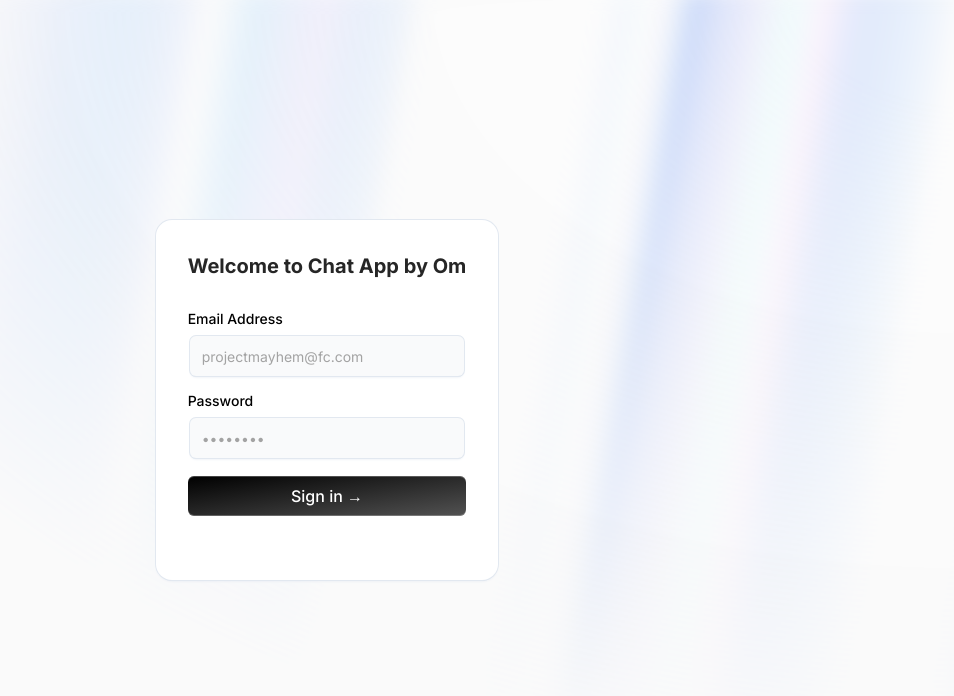
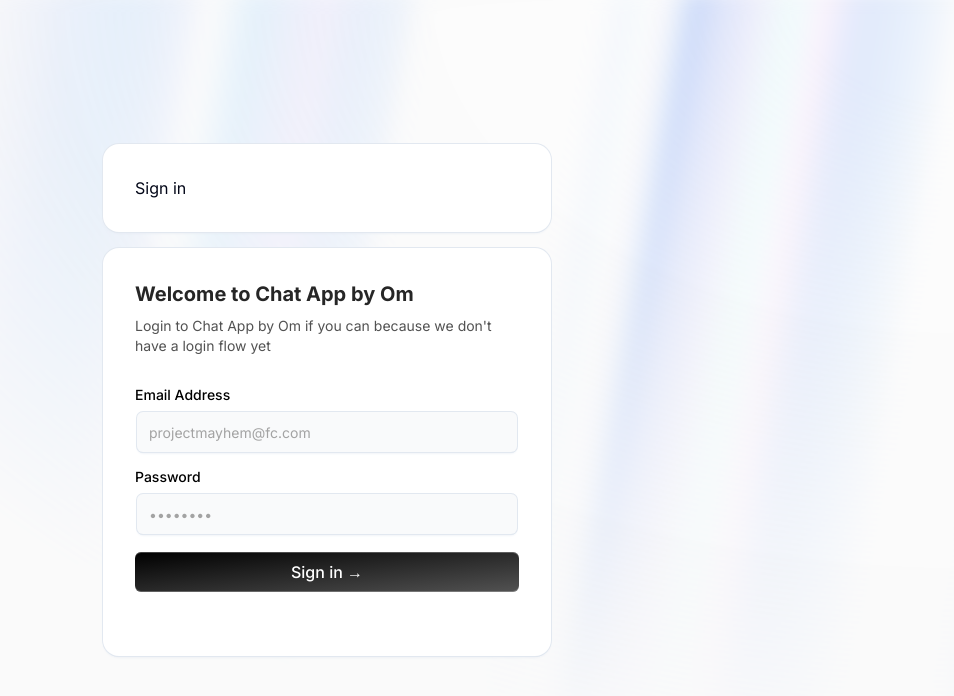
Before and after one commit to OmBharti999/new-chat, a Next.js app: page / in a window 1280 px wide. Shown: the top 696 px of the page, without its empty margins (313-1267 px from the left). Built offline with nearby package versions, Linux system fonts and the light colour scheme.

Commit message:
udpate login form

```diff
--- a/components/shared/LoginForm.tsx
+++ b/components/shared/LoginForm.tsx
@@ -99,7 +99,10 @@ export function SigninForm() {
       <h2 className="font-bold text-xl text-neutral-800 dark:text-neutral-200">
         Welcome to Chat App by Om
       </h2>
-
+      <p className="text-neutral-600 text-sm max-w-sm mt-2 dark:text-neutral-300">
+        Login to Chat App by Om if you can because we don&apos;t have a login
+        flow yet
+      </p>
       <form className="my-8" onSubmit={handleSubmit}>
         <LabelInputContainer className="mb-4">
           <Label htmlFor="email">Email Address</Label>
@@ -146,5 +149,12 @@ const LabelInputContainer = ({
 
 export const LoginForm = () => {
   const [isSigningIn, setIsSigningIn] = useState(true);
-  return <div>{isSigningIn ? <SigninForm /> : <SignupForm />}</div>;
+  return (
+    <div>
+      <div className="max-w-md w-full mx-auto rounded-none md:rounded-2xl p-4 md:p-8 shadow-input bg-white dark:bg-black mb-4">
+        <button onClick={() => setIsSigningIn((p) => !p)}>Sign in</button>
+      </div>
+      {isSigningIn ? <SigninForm /> : <SignupForm />}
+    </div>
+  );
 };
```
